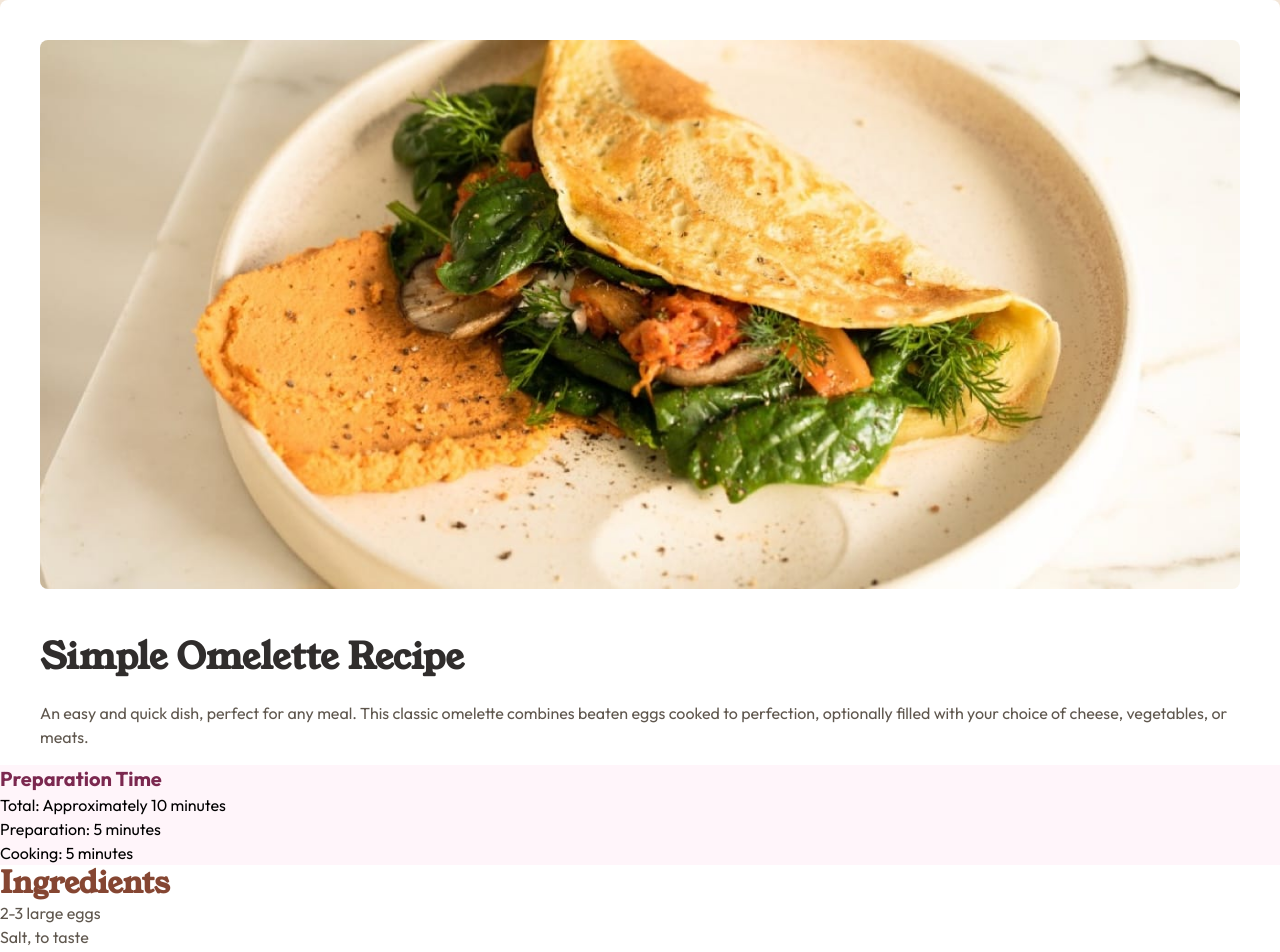
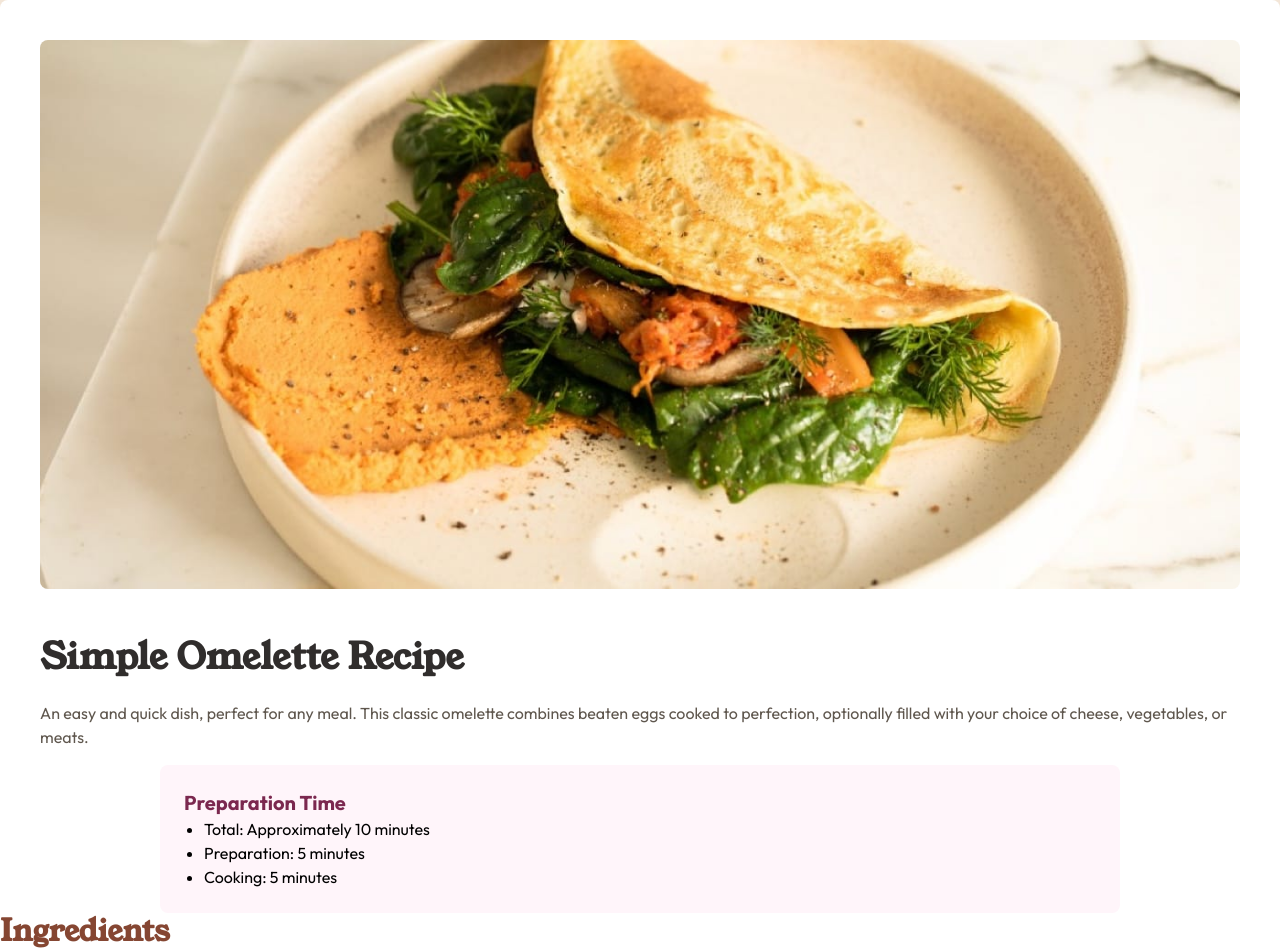
Before and after one commit to lavollmer/recipe-page, a React (Vite) app: page / in a window 1280 px wide. Shown: the top 952 px of the page. Built offline with nearby package versions, Linux system fonts and the light colour scheme.

Commit message:
updating the preparation time list

```diff
--- a/src/App.jsx
+++ b/src/App.jsx
@@ -18,11 +18,14 @@ function App() {
               omelette combines beaten eggs cooked to perfection, optionally
               filled with your choice of cheese, vegetables, or meats.
             </p>
-            <div className="font-outfit bg-rose-white">
+          </div>
+          <div className="container mx-auto">
+          <div className="font-outfit bg-rose-white container p-6 rounded-lg w-3/4 mx-auto">
               <h2 className="text-dark-raspberry font-bold text-xl">
                 Preparation Time
               </h2>
-              <ul>
+              {/* list-disc class is used to add bullet points and pl-5 to add padding to left */}
+              <ul className="list-disc pl-5">
                 <li>Total: Approximately 10 minutes</li>
                 <li>Preparation: 5 minutes</li>
                 <li>Cooking: 5 minutes</li>
@@ -30,7 +33,9 @@ function App() {
             </div>
           </div>
           <div>
-            <h2 className="text-nutmeg font-young-serif font-bold text-3xl">Ingredients </h2>
+            <h2 className="text-nutmeg font-young-serif font-bold text-3xl">
+              Ingredients{" "}
+            </h2>
             <ul className="text-wenge-brown font-outfit">
               <li>2-3 large eggs</li>
               <li>Salt, to taste</li>
@@ -42,7 +47,9 @@ function App() {
             </ul>
           </div>
           <div>
-            <h2 className="text-nutmeg font-young-serif font-bold text-3xl">Instructions</h2>
+            <h2 className="text-nutmeg font-young-serif font-bold text-3xl">
+              Instructions
+            </h2>
             <ol className="text-wenge-brown font-outfit">
               <li>
                 Beat the eggs: In a bowl, beat the eggs with a pinch of salt and
@@ -76,7 +83,9 @@ function App() {
             </ol>
           </div>
           <div>
-            <h1 className="text-nutmeg font-young-serif font-bold text-3xl">Nutrition</h1>
+            <h1 className="text-nutmeg font-young-serif font-bold text-3xl">
+              Nutrition
+            </h1>
             <p>
               The table below shows nutritional values per serving without the
               additional fillings.
```
